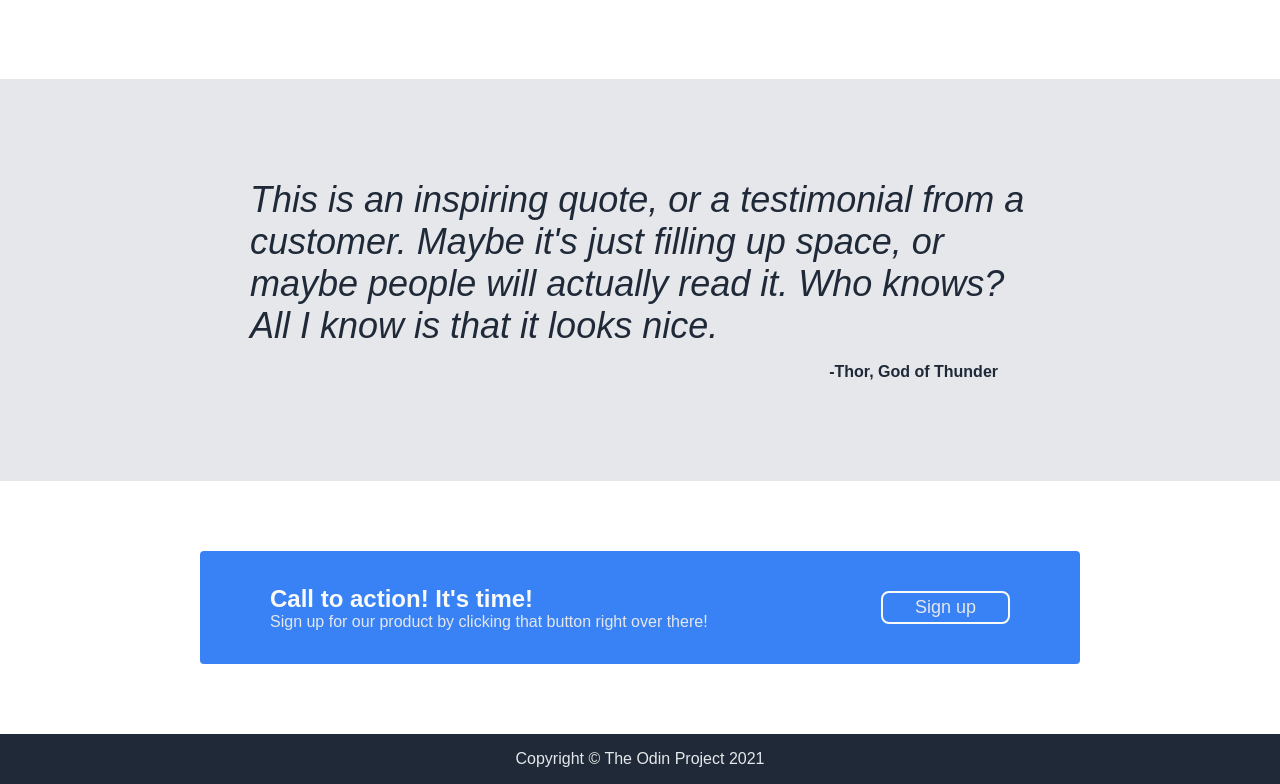
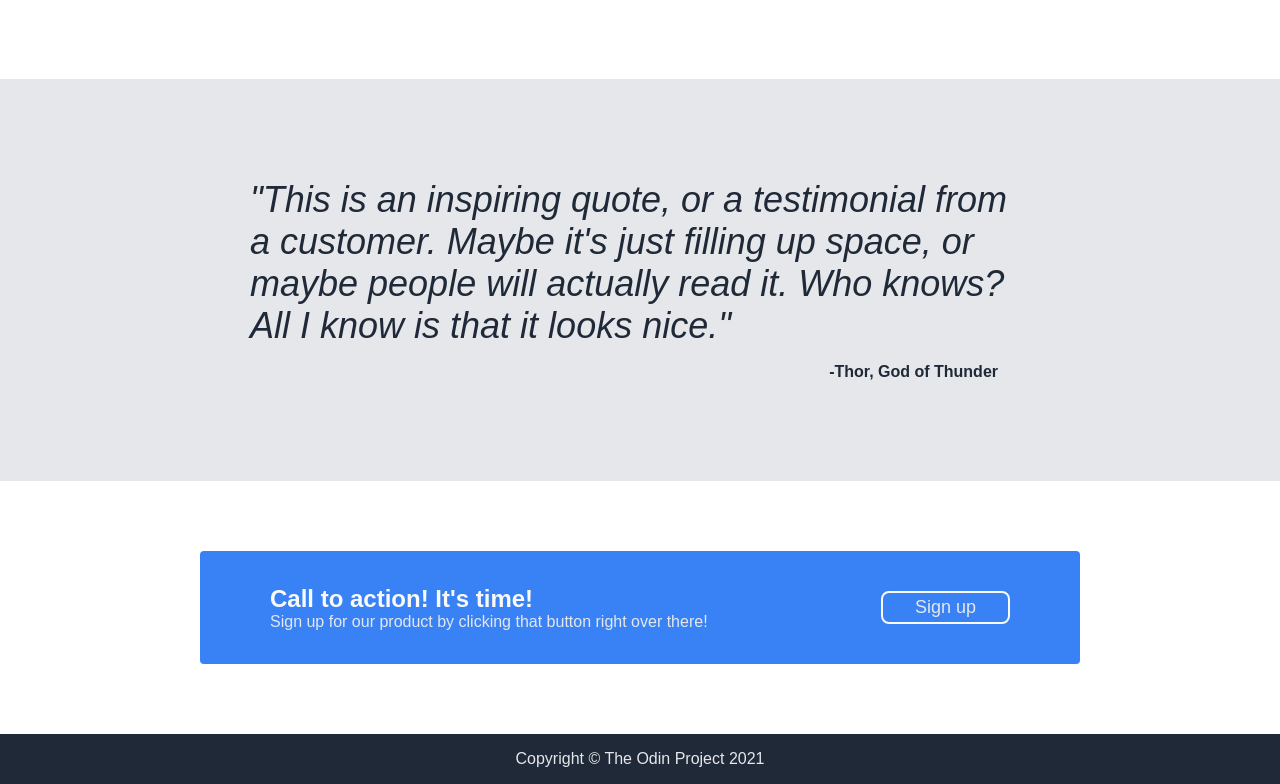
Before and after one commit to wpalmeri51/landing-page, a plain HTML site: page index.html in a window 1280 px wide. Shown: the part 959-1743 px from the top of the page. Drawn offline with Linux system fonts and the light colour scheme.

Commit message:
Fix: added " " around quote text

```diff
--- a/index.html
+++ b/index.html
@@ -53,7 +53,7 @@
   <!-- Third section - includes quote text and quote name -->
   <div class="section-three">
     <div class="quote-block">
-      <div class="quote-text">This is an inspiring quote, or a testimonial from a customer. Maybe it's just filling up space, or maybe people will actually read it. Who knows? All I know is that it looks nice.</div>
+      <div class="quote-text">"This is an inspiring quote, or a testimonial from a customer. Maybe it's just filling up space, or maybe people will actually read it. Who knows? All I know is that it looks nice."</div>
       <div class="quote-name">-Thor, God of Thunder</div>
     </div>
   </div>
```
